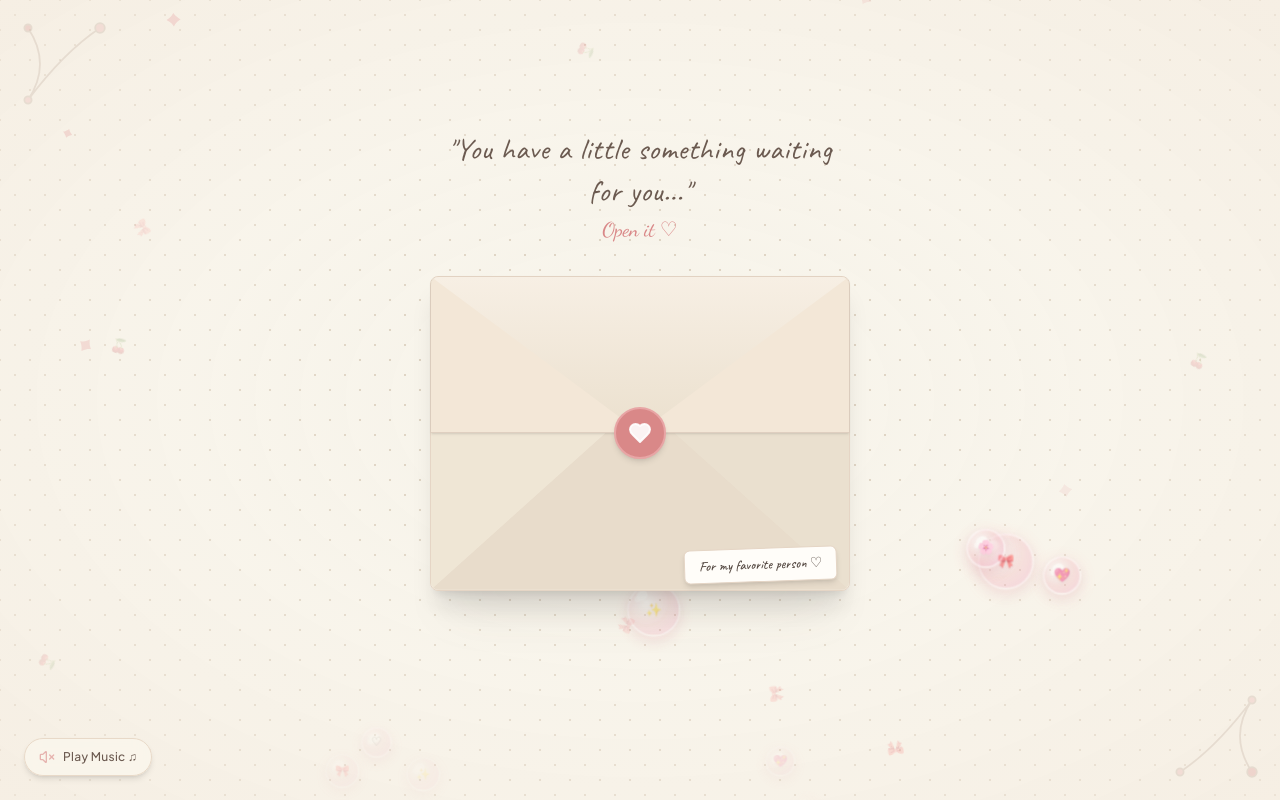
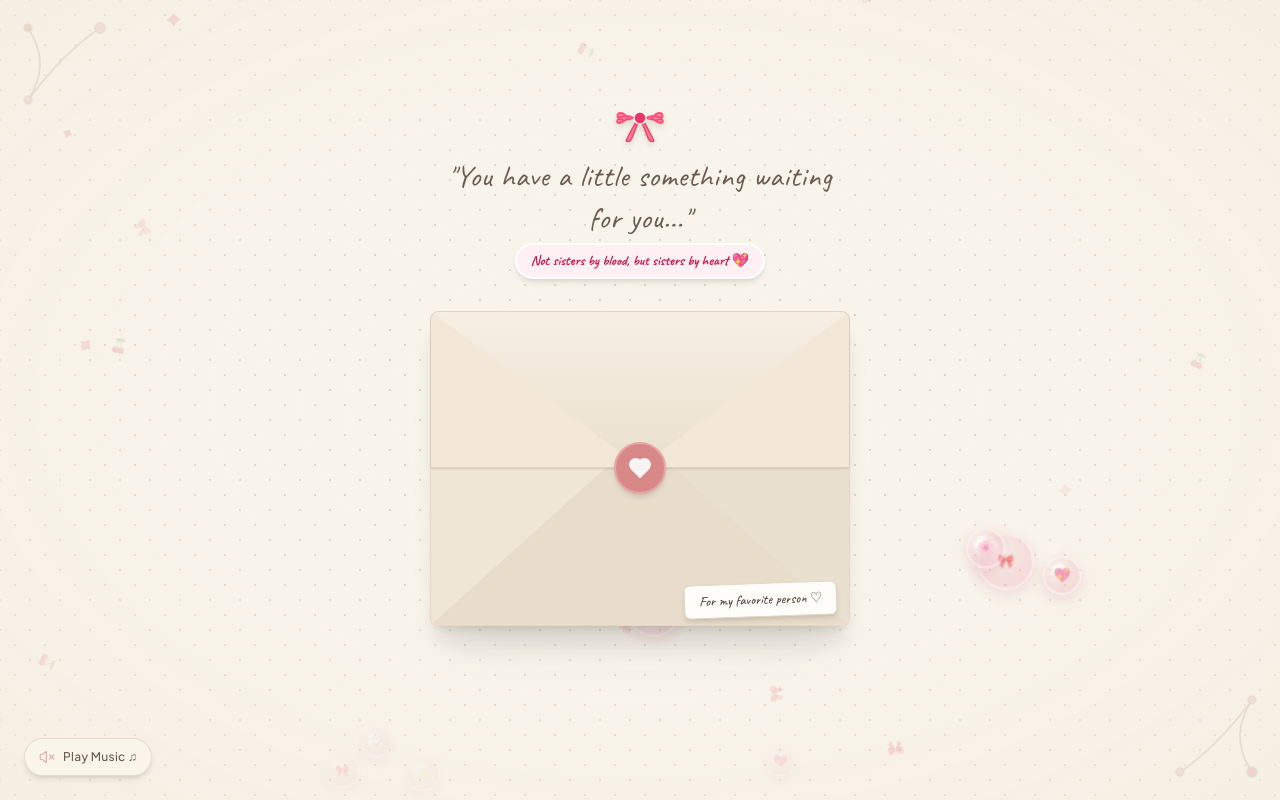
Before and after one commit to TriMind100/birthdaytemplat5, a React (Vite) app: page / in a window 1280 px wide. Built offline with nearby package versions, Linux system fonts and the light colour scheme; a web font is replaced by a local one.

Commit message:
style: add cute stickers and ribbon accents to Envelope component

```diff
--- a/src/components/Envelope.jsx
+++ b/src/components/Envelope.jsx
@@ -1,6 +1,7 @@
 import React, { useState } from 'react';
 import { motion, AnimatePresence } from 'framer-motion';
 import { Heart } from 'lucide-react';
+import { BowSticker, CherrySticker, QuoteSticker } from './Stickers';
 
 export const Envelope = ({ onOpen }) => {
   const [isOpen, setIsOpen] = useState(false);
@@ -17,19 +18,25 @@ export const Envelope = ({ onOpen }) => {
 
   return (
     <div className="relative min-h-[85vh] sm:min-h-[90vh] flex flex-col items-center justify-center p-3 sm:p-4 z-10 overflow-hidden">
+
+      {/* Top Silk Bow Sticker Accent */}
+      <div className="mb-2">
+        <BowSticker className="w-12 h-10 sm:w-16 sm:h-12" />
+      </div>
+
       {/* Background prompt message */}
       <motion.div
         initial={{ opacity: 0, y: 15 }}
         animate={{ opacity: 1, y: 0 }}
         transition={{ duration: 0.8, delay: 0.2 }}
-        className="text-center mb-6 sm:mb-8 max-w-md px-4"
+        className="text-center mb-6 sm:mb-8 max-w-md px-4 relative"
       >
         <p className="font-handwriting text-xl sm:text-2xl md:text-3xl text-[#6B5A50] tracking-wide mb-1 leading-snug">
           "You have a little something waiting for you..."
         </p>
-        <p className="font-cursive text-lg sm:text-xl text-[#D98888]">
-          Open it ♡
-        </p>
+        <div className="flex items-center justify-center gap-2 mt-1">
+          <QuoteSticker text="Not sisters by blood, but sisters by heart 💖" color="bg-[#FFF0F3]" textColor="text-[#C9184A]" className="text-xs sm:text-sm" />
+        </div>
       </motion.div>
 
       {/* Main Interactive Handmade Envelope Container */}
```
